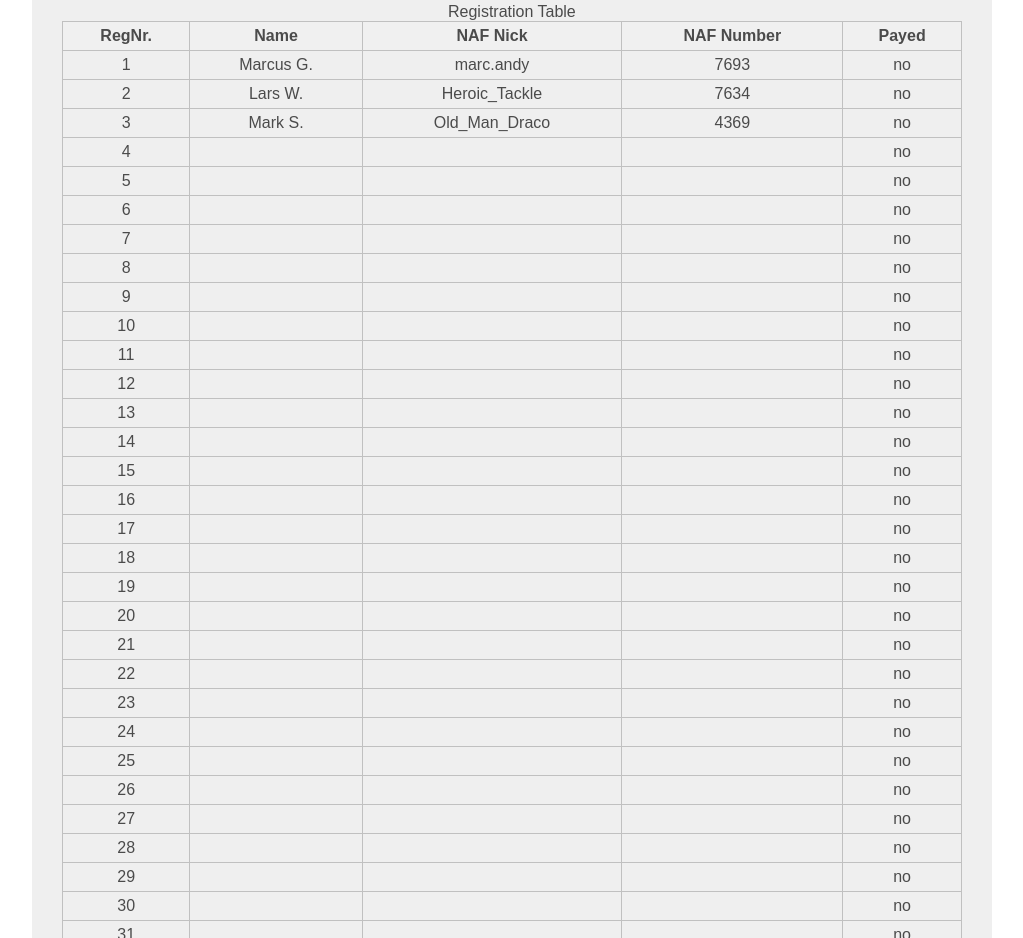
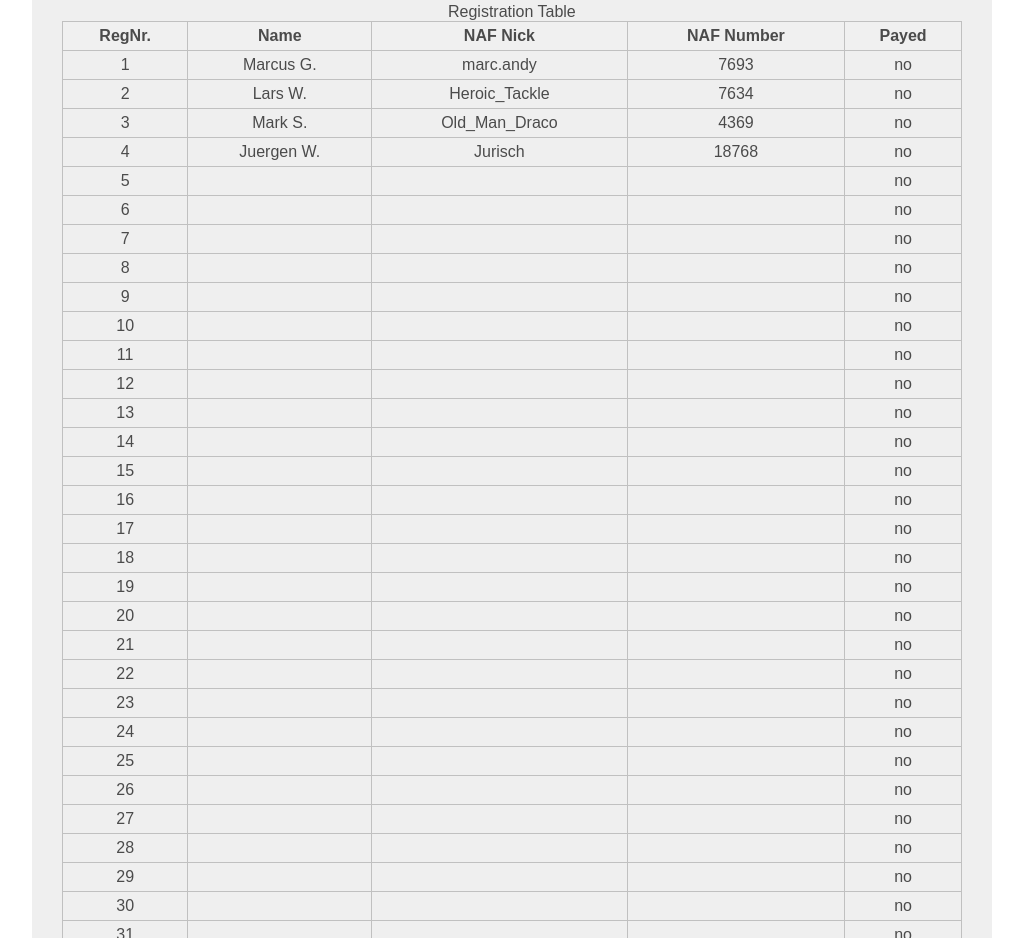
Before and after one commit to FabianHeidelberg/b7homepage, a plain HTML site: page registration/registration.html in a window 1280 px wide. Shown: the part 993-1931 px from the top of the page, without its empty margins (128-1151 px from the left). Drawn offline with Linux system fonts and the light colour scheme.

Commit message:
added Jurisch

```diff
--- a/registration/registration.html
+++ b/registration/registration.html
@@ -89,9 +89,9 @@
 	</tr>
 	<tr>
 		<td> </td>
-		<td> </td>
-		<td> </td>
-		<td> </td>
+		<td> Juergen W. </td>
+		<td> Jurisch </td>
+		<td> 18768 </td>
 		<td>no</td>
 	</tr>
 	<tr>
```
